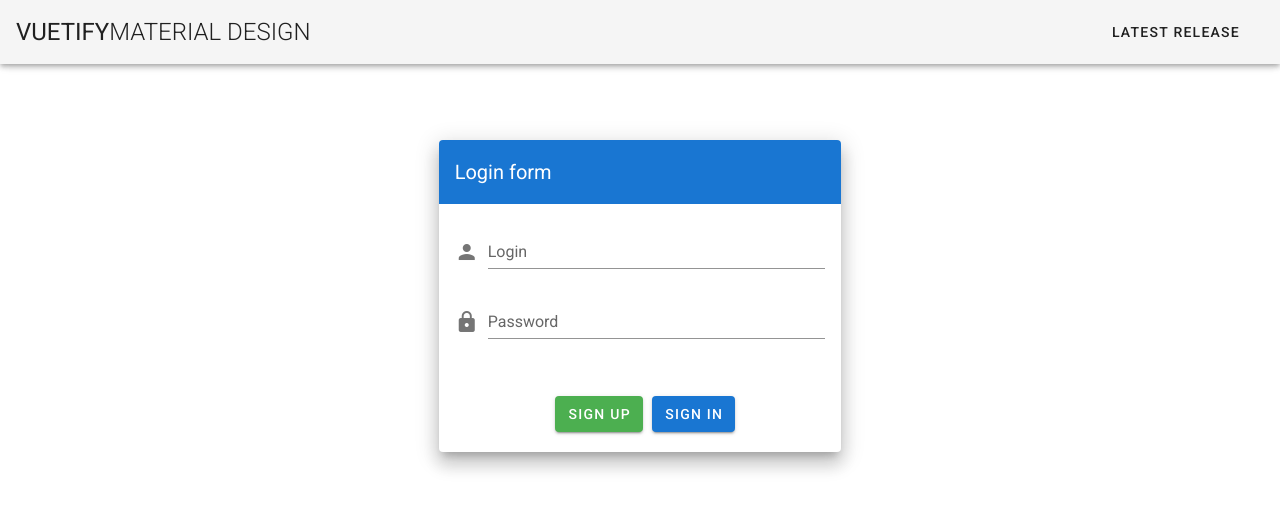
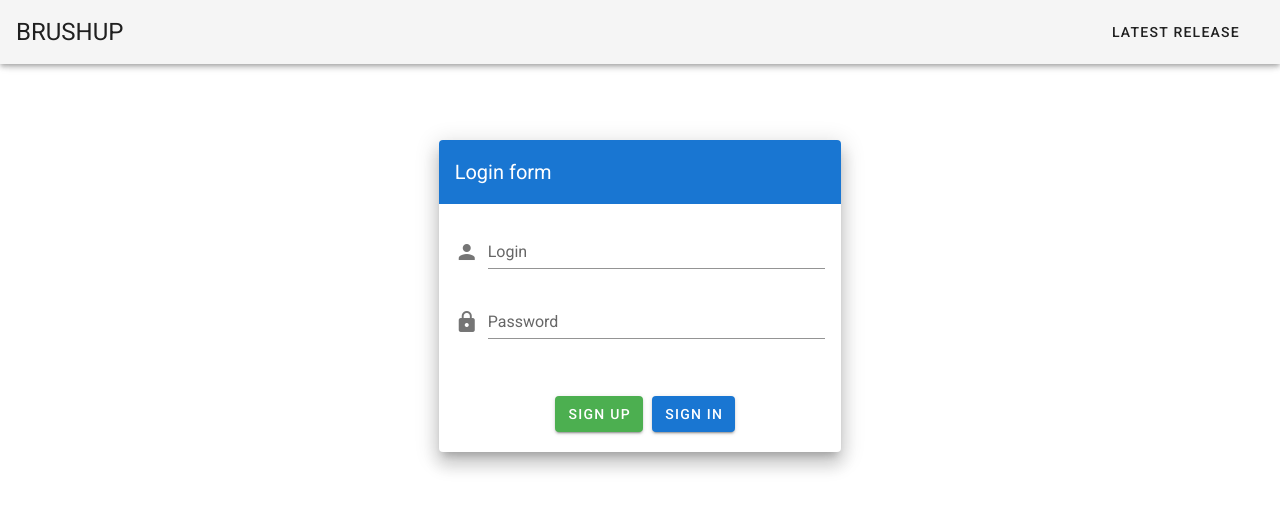
Before and after one commit to tanan/fast-writing-web, a Vue app: page / in a window 1280 px wide. Shown: the top 510 px of the page. Built offline with nearby package versions, Linux system fonts and the light colour scheme; no server answers.

Commit message:
fix title

```diff
--- a/src/App.vue
+++ b/src/App.vue
@@ -2,8 +2,7 @@
   <v-app>
     <v-app-bar app>
       <v-toolbar-title class="headline text-uppercase">
-        <span>Vuetify</span>
-        <span class="font-weight-light">MATERIAL DESIGN</span>
+        <span>Brushup</span>
       </v-toolbar-title>
       <v-spacer></v-spacer>
       <v-btn
```
